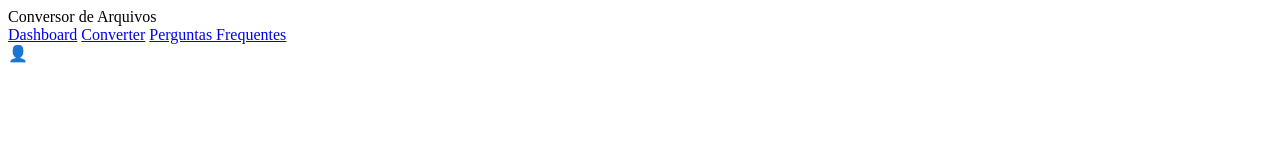
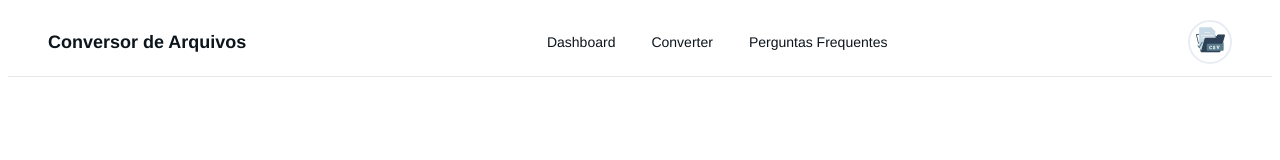
Before and after one commit to isapeiter/Trichefs, a plain HTML site: page html/header.html in a window 1280 px wide. Drawn offline with Linux system fonts and the light colour scheme.

Commit message:
Header totalmente funcionando e logo definitiva adicionada

```diff
--- /dev/null
+++ b/css/Header.css
@@ -0,0 +1,106 @@
+/* Estilo do Header */
+.navbar {
+  display: flex;
+  align-items: center;
+  justify-content: space-between;
+  padding: 12px 40px;
+  background-color: #ffffff;
+  border-bottom: 1px solid #e5e8ea;
+  position: sticky;
+  top: 0;
+  z-index: 1000;
+}
+
+.logo {
+  font-family: "Inter-Bold", Helvetica;
+  font-weight: 700;
+  color: #0c141c;
+  font-size: 18px;
+  letter-spacing: 0;
+  line-height: 23px;
+}
+
+.nav-links {
+  display: flex;
+  align-items: center;
+  gap: 36px;
+}
+
+.header-btn {
+  font-family: "Inter-Medium", Helvetica;
+  font-weight: 500;
+  color: #0c141c;
+  font-size: 14px;
+  letter-spacing: 0;
+  line-height: 21px;
+  text-decoration: none;
+  transition: color 0.3s;
+  cursor: pointer;
+}
+
+.header-btn:hover {
+  color: #49729b;
+}
+
+/* Ícone do Usuário - CORRIGIDO */
+.user-icon {
+  display: flex;
+  align-items: center;
+  justify-content: center;
+}
+
+.user-icon button {
+  background: none;
+  border: none;
+  cursor: pointer;
+  padding: 0;
+  display: flex;
+  align-items: center;
+  justify-content: center;
+  transition: transform 0.3s;
+}
+
+.user-icon button:hover {
+  transform: scale(1.05);
+}
+
+.user-icon button img {
+  width: 40px;
+  height: 40px;
+  border-radius: 50%;
+  object-fit: cover;
+  border: 2px solid #e8edf4;
+  transition: border-color 0.3s;
+}
+
+.user-icon button:hover img {
+  border-color: #49729b;
+}
+
+/* Responsividade */
+@media (max-width: 768px) {
+  .navbar {
+    padding: 12px 20px;
+    flex-wrap: wrap;
+  }
+
+  .nav-links {
+    gap: 20px;
+    font-size: 13px;
+  }
+
+  .user-icon button img {
+    width: 35px;
+    height: 35px;
+  }
+}
+
+@media (max-width: 480px) {
+  .nav-links {
+    display: none;
+  }
+
+  .navbar {
+    justify-content: space-between;
+  }
+}
--- a/html/header.html
+++ b/html/header.html
@@ -1,4 +1,5 @@
 <header class="navbar">
+  <link rel="stylesheet" href="./../css/Header.css">
   <div class="logo">Conversor de Arquivos</div>
   <nav class="nav-links">
     <a href="#" class="header-btn" data-page="Home.html">Dashboard</a>
@@ -6,6 +7,8 @@
     <a href="#" class="header-btn" data-page="Perguntas.html">Perguntas Frequentes</a>
   </nav>
   <div class="user-icon">
-    <span>👤</span>
+    <button type="button" title="Ir para o perfil">
+      <img src="./../Logo Org CSV.svg" alt="Avatar do usuário">
+    </button>
   </div>
 </header>
```
Also changed, not shown: js/header.js (+15 -0 lines), Logo Org CSV.svg (added).
